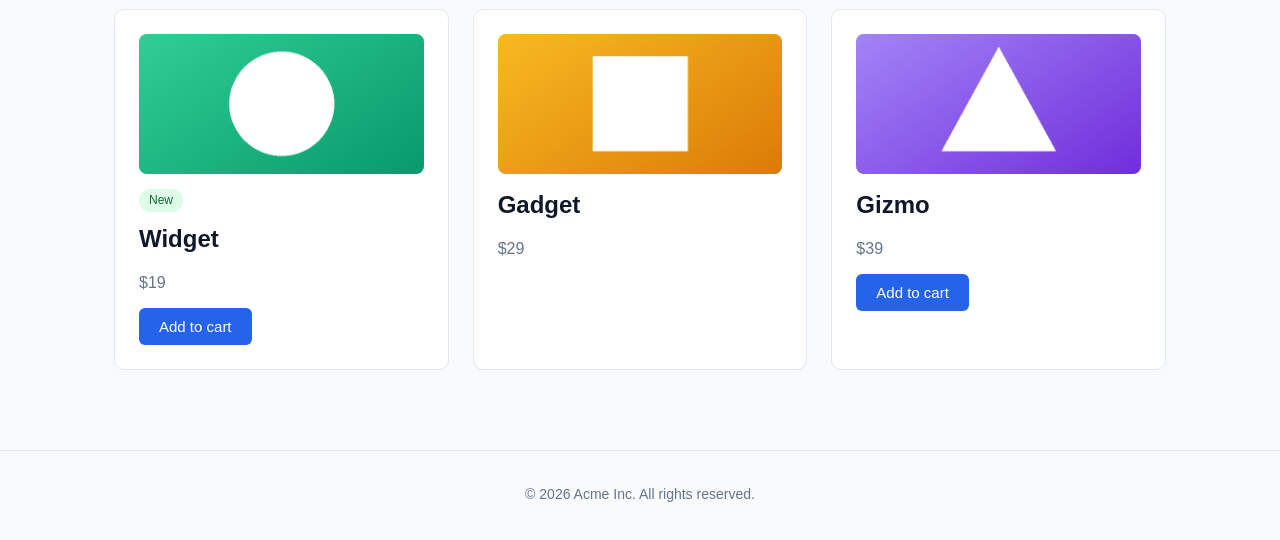
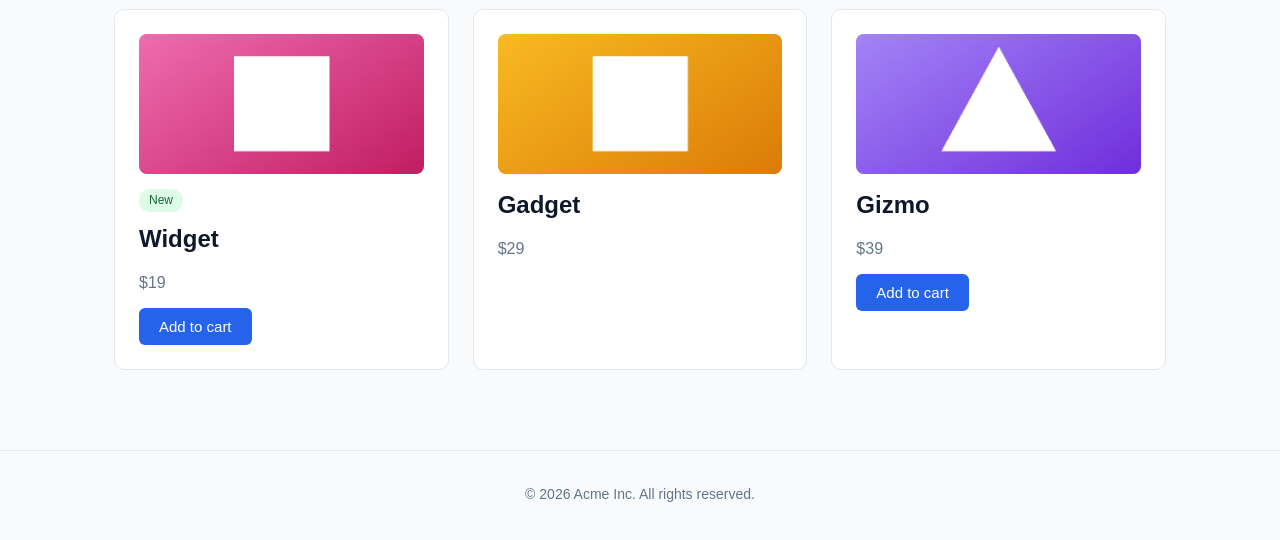
Before and after one commit to jostan30/percy_acme, a website: page pages/products.html in a window 1280 px wide. Shown: the part 166-706 px from the top of the page. Drawn offline with Linux system fonts and the light colour scheme.

Commit message:
feat(products): swap Widget image

```diff
--- a/pages/products.html
+++ b/pages/products.html
@@ -21,7 +21,7 @@
   <main>
     <h1>Products</h1>
     <section class="products">
-      <div class="card product"><img class="thumb" src="/images/widget.png" alt="Widget"><span class="badge">New</span><h2>Widget</h2><p>$19</p><button class="btn">Add to cart</button></div>
+      <div class="card product"><img class="thumb" src="/images/widget-alt.png" alt="Widget"><span class="badge">New</span><h2>Widget</h2><p>$19</p><button class="btn">Add to cart</button></div>
       <div class="card product"><img class="thumb" src="/images/gadget.png" alt="Gadget"><h2>Gadget</h2><p>$29</p></div>
       <div class="card product"><img class="thumb" src="/images/gizmo.png" alt="Gizmo"><h2>Gizmo</h2><p>$39</p><button class="btn">Add to cart</button></div>
     </section>
```
Also changed, not shown: images/widget-alt.png (added).
